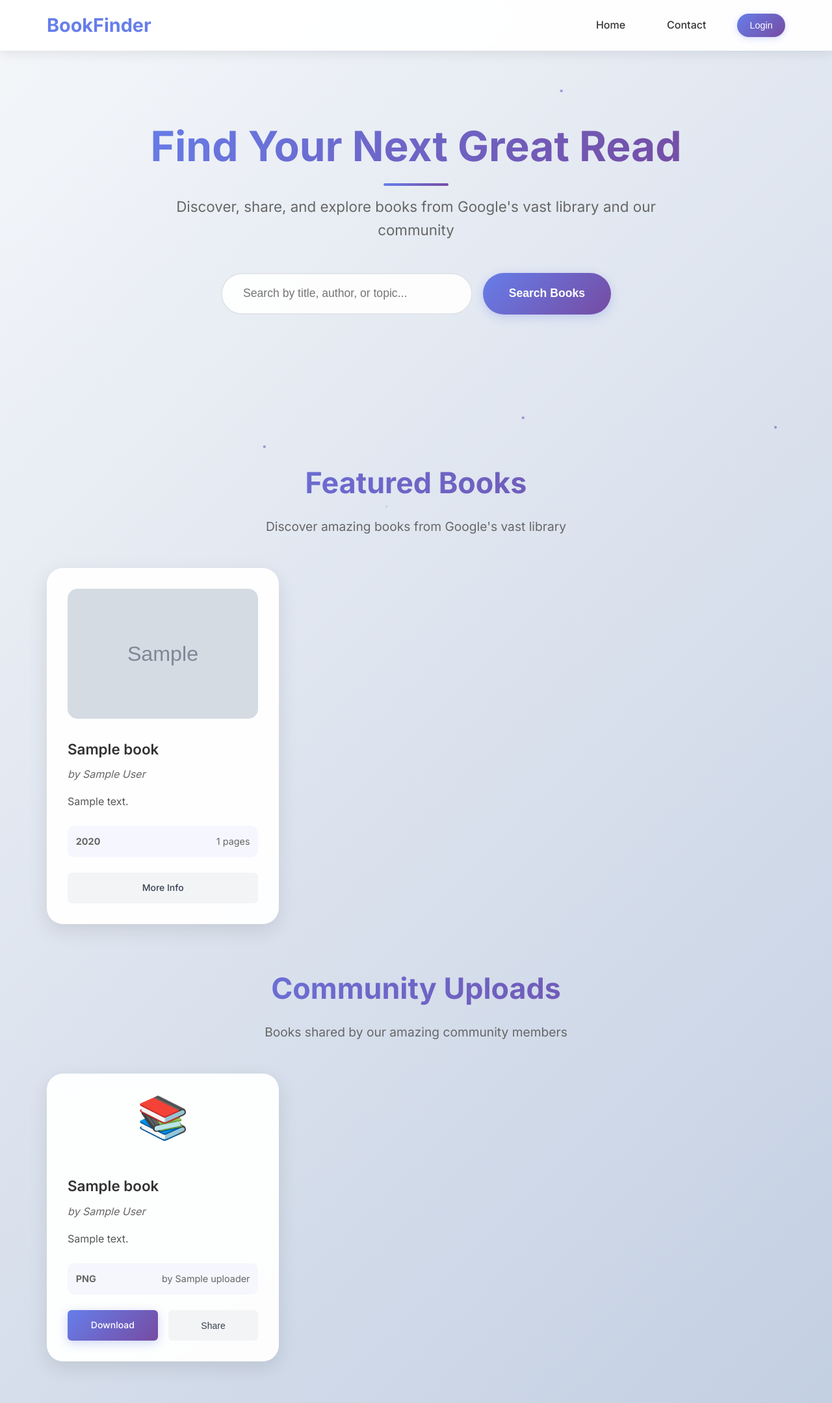
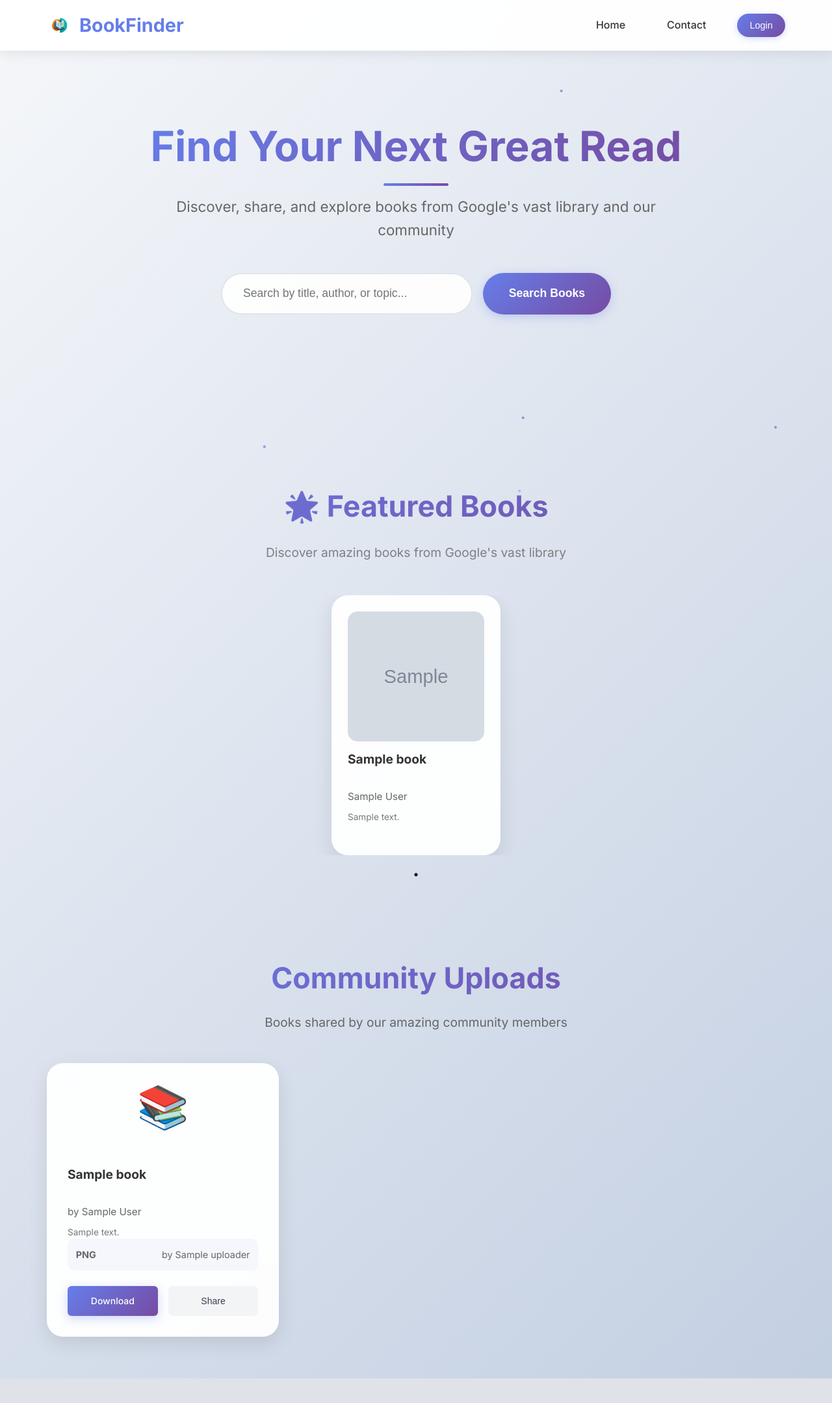
Before and after one commit to Yuvarajvm/BookFinder-Project, a Flask app: template templates/home.html in a window 1280 px wide. Shown: the whole page at 65% size. After the commit the page ends 2121 px from the top, so only its background shows below. Run offline with Flask 3, Linux system fonts and the light colour scheme; the template is opened without the code that fills it: most values are stand-ins (such as "Sample title", 1, 10 or a date in 2020); grey boxes marked "Sample" are stand-in pictures.

Commit message:
first commit

```diff
--- a/templates/home.html
+++ b/templates/home.html
@@ -5,6 +5,11 @@
     <meta name="viewport" content="width=device-width, initial-scale=1.0">
     <title>BookFinder - Find Your Next Great Read</title>
     <link href="https://fonts.googleapis.com/css2?family=Inter:wght@300;400;500;600;700&display=swap" rel="stylesheet">
+
+    <!-- Slick Carousel CSS -->
+    <link rel="stylesheet" type="text/css" href="https://cdn.jsdelivr.net/npm/slick-carousel@1.8.1/slick/slick.css" />
+    <link rel="stylesheet" type="text/css" href="https://cdn.jsdelivr.net/npm/slick-carousel@1.8.1/slick/slick-theme.css" />
+
     <style>
         * {
             margin: 0;
@@ -41,10 +46,20 @@
             padding: 0 2rem;
         }
 
+       /* Logo styles */
 .logo {
+    display: flex;
+    align-items: center;
+    gap: 10px;
     font-size: 1.8rem;
     font-weight: 700;
     color: #667eea;
+    transition: all 0.3s ease;
+}
+
+.logo-img {
+    width: 40px;
+    height: 40px;
     transition: all 0.3s ease;
 }
 
@@ -53,10 +68,10 @@
     text-shadow: 0 5px 15px rgba(102, 126, 234, 0.3);
 }
 
-        .logo a {
-            text-decoration: none;
-            color: inherit;
+.logo:hover .logo-img {
+    transform: rotate(5deg) scale(1.1);
 }
+
 
         .nav-links {
             display: flex;
@@ -80,7 +95,6 @@
             transform: translateY(-2px);
         }
 
-        /* User Info Styles */
         .user-info {
             display: flex;
             align-items: center;
@@ -230,7 +244,131 @@
             left: 100%;
         }
 
-        /* Section Styles */
+        /* Featured Books Carousel - Option 2 */
+        .featured-section {
+            background: transparent;
+            padding: 60px 0;
+            margin: 40px 0;
+        }
+
+        .featured-title {
+            text-align: center;
+            font-size: 2.8rem;
+            font-weight: 700;
+            margin-bottom: 20px;
+            background: linear-gradient(135deg, #667eea 0%, #764ba2 100%);
+            -webkit-background-clip: text;
+            -webkit-text-fill-color: transparent;
+            background-clip: text;
+        }
+
+        .featured-subtitle {
+            text-align: center;
+            color: #666;
+            font-size: 1.2rem;
+            margin-bottom: 50px;
+            opacity: 0.8;
+        }
+
+        .carousel-container {
+            max-width: 1200px;
+            margin: 0 auto;
+            padding: 0 20px;
+        }
+
+        .featured-books-carousel .book-card {
+            background: rgba(255, 255, 255, 0.95);
+            backdrop-filter: blur(10px);
+            border-radius: 25px;
+            padding: 25px;
+            margin: 0 15px;
+            box-shadow: 0 10px 30px rgba(0, 0, 0, 0.1);
+            transition: all 0.4s ease;
+            height: 400px;
+            display: flex !important;
+            flex-direction: column;
+        }
+
+        .featured-books-carousel .book-card:hover {
+            transform: translateY(-10px) scale(1.02);
+            box-shadow: 0 20px 40px rgba(0, 0, 0, 0.15);
+        }
+
+        .featured-books-carousel img {
+            width: 100%;
+            height: 200px;
+            object-fit: cover;
+            border-radius: 15px;
+            margin-bottom: 15px;
+        }
+
+        .book-title {
+            font-size: 1.2rem;
+            font-weight: 700;
+            color: #333;
+            margin-bottom: 8px;
+            line-height: 1.3;
+            height: 50px;
+            overflow: hidden;
+            display: -webkit-box;
+            -webkit-line-clamp: 2;
+            -webkit-box-orient: vertical;
+        }
+
+        .book-author {
+            font-size: 0.95rem;
+            color: #666;
+            margin-bottom: 10px;
+        }
+
+        .book-description {
+            font-size: 0.85rem;
+            color: #777;
+            line-height: 1.4;
+            flex: 1;
+            overflow: hidden;
+            display: -webkit-box;
+            -webkit-line-clamp: 3;
+            -webkit-box-orient: vertical;
+        }
+
+        /* Slick arrows */
+        .slick-prev, .slick-next {
+            background: rgba(255, 255, 255, 0.9) !important;
+            border-radius: 50% !important;
+            width: 50px !important;
+            height: 50px !important;
+            z-index: 10;
+            box-shadow: 0 4px 15px rgba(0, 0, 0, 0.2) !important;
+        }
+
+        .slick-prev:before, .slick-next:before {
+            color: #333;
+            font-size: 20px;
+        }
+
+        .slick-prev {
+            left: -25px !important;
+        }
+
+        .slick-next {
+            right: -25px !important;
+        }
+
+        /* Slick dots */
+        .slick-dots {
+            bottom: -40px;
+        }
+
+        .slick-dots li button:before {
+            color: #667eea;
+            opacity: 0.5;
+        }
+
+        .slick-dots li.slick-active button:before {
+            opacity: 1;
+        }
+
         .section {
             max-width: 1200px;
             margin: 0 auto;
@@ -329,46 +467,6 @@
         .book-card:hover .book-icon {
             transform: scale(1.2) rotate(5deg);
             filter: drop-shadow(0 8px 20px rgba(102, 126, 234, 0.3));
-        }
-
-        .book-title {
-            font-size: 1.4rem;
-            font-weight: 600;
-            margin-bottom: 0.8rem;
-            color: #333;
-            transition: color 0.3s ease;
-            line-height: 1.3;
-        }
-
-        .book-card:hover .book-title {
-            color: #667eea;
-        }
-
-        .book-author {
-            color: #666;
-            margin-bottom: 1rem;
-            font-style: italic;
-            font-size: 1rem;
-            transition: color 0.3s ease;
-        }
-
-        .book-card:hover .book-author {
-            color: #555;
-        }
-
-        .book-description {
-            color: #555;
-            margin-bottom: 1.5rem;
-            line-height: 1.6;
-            display: -webkit-box;
-            -webkit-line-clamp: 3;
-            -webkit-box-orient: vertical;
-            overflow: hidden;
-            transition: color 0.3s ease;
-        }
-
-        .book-card:hover .book-description {
-            color: #444;
         }
 
         .book-meta {
@@ -541,7 +639,6 @@
             left: 100%;
         }
 
-        /* Particles */
         .particles {
             position: absolute;
             width: 100%;
@@ -560,7 +657,6 @@
             opacity: 0.7;
         }
 
-        /* Keyframe Animations */
         @keyframes fadeInUp {
             from {
                 opacity: 0;
@@ -638,6 +734,14 @@
             .books-grid {
                 grid-template-columns: 1fr;
             }
+
+            .featured-title {
+                font-size: 2rem;
+            }
+
+            .slick-prev, .slick-next {
+                display: none !important;
+            }
         }
     </style>
 </head>
@@ -647,8 +751,12 @@
     <header class="header">
         <div class="nav-container">
            <div class="logo">
-                <a href="{{ url_for('home') }}">BookFinder</a>
+    <a href="{{ url_for('home') }}" style="display: flex; align-items: center; gap: 10px; text-decoration: none; color: inherit;">
+        <img src="/static/images/bookfinder-logo.png" alt="BookFinder Logo" class="logo-img">
+        <span>BookFinder</span>
+    </a>
 </div>
+
             <nav class="nav-links">
                 <a href="{{ url_for('home') }}">Home</a>
                 {% if session.user_id %}
@@ -673,55 +781,36 @@
             <h1>Find Your Next Great Read</h1>
             <p>Discover, share, and explore books from Google's vast library and our community</p>
 
-            <!-- Fixed search form - no login required -->
             <form action="{{ url_for('search') }}" method="GET" class="search-form" id="homeSearchForm">
                 <input type="text" name="q" placeholder="Search by title, author, or topic..." required>
                 <button type="submit" class="search-btn">Search Books</button>
-                <!-- Hidden field to indicate this is from home page -->
                 <input type="hidden" name="source" value="home">
             </form>
         </section>
 
-        <!-- Featured Books from Google Books API -->
+        <!-- Featured Books Carousel -->
         {% if google_books %}
-        <section class="section">
-            <div class="section-header">
-                <h2>Featured Books</h2>
-                <p>Discover amazing books from Google's vast library</p>
-            </div>
+        <section class="featured-section">
+            <div class="container">
+                <h2 class="featured-title">🌟 Featured Books</h2>
+                <p class="featured-subtitle">
+                    Discover amazing books from Google's vast library
+                </p>
 
-            <div class="books-grid">
+                <div class="carousel-container">
+                    <div class="featured-books-carousel">
                         {% for book in google_books %}
                         <div class="book-card">
-                        {% if book.thumbnail %}
-                            <img src="{{ book.thumbnail }}" alt="{{ book.title }}" class="book-cover">
-                        {% else %}
-                            <div class="book-icon">📚</div>
-                        {% endif %}
-
+                            <img src="{{ book.thumbnail or '/static/images/no-cover.png' }}"
+                                 alt="{{ book.title }}"
+                                 onerror="this.src='/static/images/no-cover.png'">
                             <div class="book-title">{{ book.title }}</div>
-                        <div class="book-author">by {{ book.author }}</div>
-                        <div class="book-description">
-                            {% if book.description|length > 120 %}
-                                {{ book.description[:120] }}...
-                            {% else %}
-                                {{ book.description }}
-                            {% endif %}
+                            <div class="book-author">{{ book.author }}</div>
+                            <div class="book-description">{{ book.description }}</div>
                         </div>
-
-                        <div class="book-meta">
-                            <span><strong>{{ book.published_date[:4] if book.published_date else 'N/A' }}</strong></span>
-                            <span>{{ book.page_count }} pages</span>
-                        </div>
-
-                        <div class="book-actions">
-                            {% if book.preview_link %}
-                                <a href="{{ book.preview_link }}" target="_blank" class="btn-primary">Preview</a>
-                            {% endif %}
-                            <a href="{{ book.info_link }}" target="_blank" class="btn-secondary">More Info</a>
+                        {% endfor %}
                     </div>
                 </div>
-                {% endfor %}
             </div>
         </section>
         {% endif %}
@@ -762,18 +851,53 @@
         <section class="upload-section">
             <h2>No books available yet</h2>
             <p>Be the first to share a book with the community!</p>
-            {% if session.user_id %}
-                <a href="{{ url_for('upload_page') }}" class="upload-btn">Upload a Book</a>
-            {% else %}
-                <button onclick="showModal('loginModal')" class="upload-btn">Login to Upload</button>
-            {% endif %}
         </section>
         {% endif %}
     </main>
 
+    <!-- Scripts -->
+    <script src="https://code.jquery.com/jquery-3.6.0.min.js"></script>
+    <script type="text/javascript" src="https://cdn.jsdelivr.net/npm/slick-carousel@1.8.1/slick/slick.min.js"></script>
+
     <script>
+        $(document).ready(function(){
+            $('.featured-books-carousel').slick({
+                infinite: true,
+                slidesToShow: 4,
+                slidesToScroll: 1,
+                autoplay: true,
+                autoplaySpeed: 3000,
+                arrows: true,
+                dots: true,
+                responsive: [
+                    {
+                        breakpoint: 1024,
+                        settings: {
+                            slidesToShow: 3,
+                            slidesToScroll: 1
+                        }
+                    },
+                    {
+                        breakpoint: 768,
+                        settings: {
+                            slidesToShow: 2,
+                            slidesToScroll: 1,
+                            arrows: false
+                        }
+                    },
+                    {
+                        breakpoint: 480,
+                        settings: {
+                            slidesToShow: 1,
+                            slidesToScroll: 1,
+                            arrows: false
+                        }
+                    }
+                ]
+            });
+        });
+
         document.addEventListener('DOMContentLoaded', function() {
-            // Create floating particles
             function createParticle() {
                 const particle = document.createElement('div');
                 particle.className = 'particle';
@@ -787,10 +911,8 @@
                 }, 8000);
             }
 
-            // Create particles periodically
             setInterval(createParticle, 800);
 
-            // Enhanced search form - no login required for search
             const searchForm = document.getElementById('homeSearchForm');
             const searchInput = searchForm.querySelector('input[name="q"]');
 
@@ -816,17 +938,12 @@
                     return;
                 }
 
-                // Show loading state
                 const submitBtn = this.querySelector('.search-btn');
                 const originalText = submitBtn.textContent;
                 submitBtn.textContent = 'Searching...';
                 submitBtn.style.transform = 'scale(0.95)';
-
-                // Form will submit normally - no login check needed
-                console.log('Searching from home page - no login required');
             });
 
-            // Add tilt effect to cards
             const cards = document.querySelectorAll('.book-card');
             cards.forEach(card => {
                 card.addEventListener('mousemove', (e) => {
@@ -848,7 +965,6 @@
                 });
             });
 
-            // Share function
             window.shareBook = function(title, author) {
                 if (navigator.share) {
                     navigator.share({
@@ -864,8 +980,14 @@
                 }
             };
         });
+
+        function showModal(modalId) {
+            // Add your modal functionality here
+            console.log('Show modal:', modalId);
+        }
     </script>
 
+    <!-- Include your modals template if you have one -->
     {% include 'modals.html' %}
 </body>
 </html>
```
Also changed, not shown: instance/bookfinder.db, static/images/bookfinder-logo.png (added), 2 other files. Lines whose indentation alone changed are shown as unchanged.
